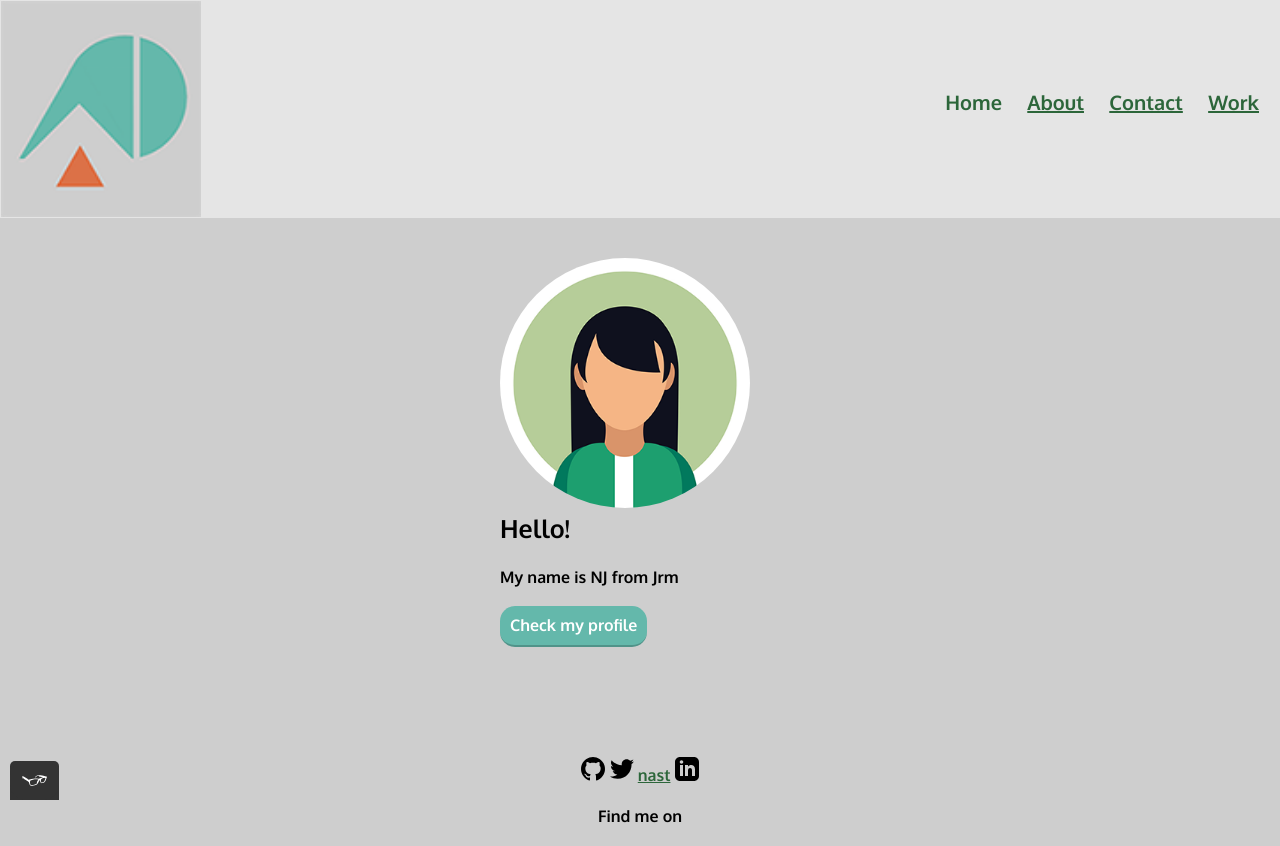
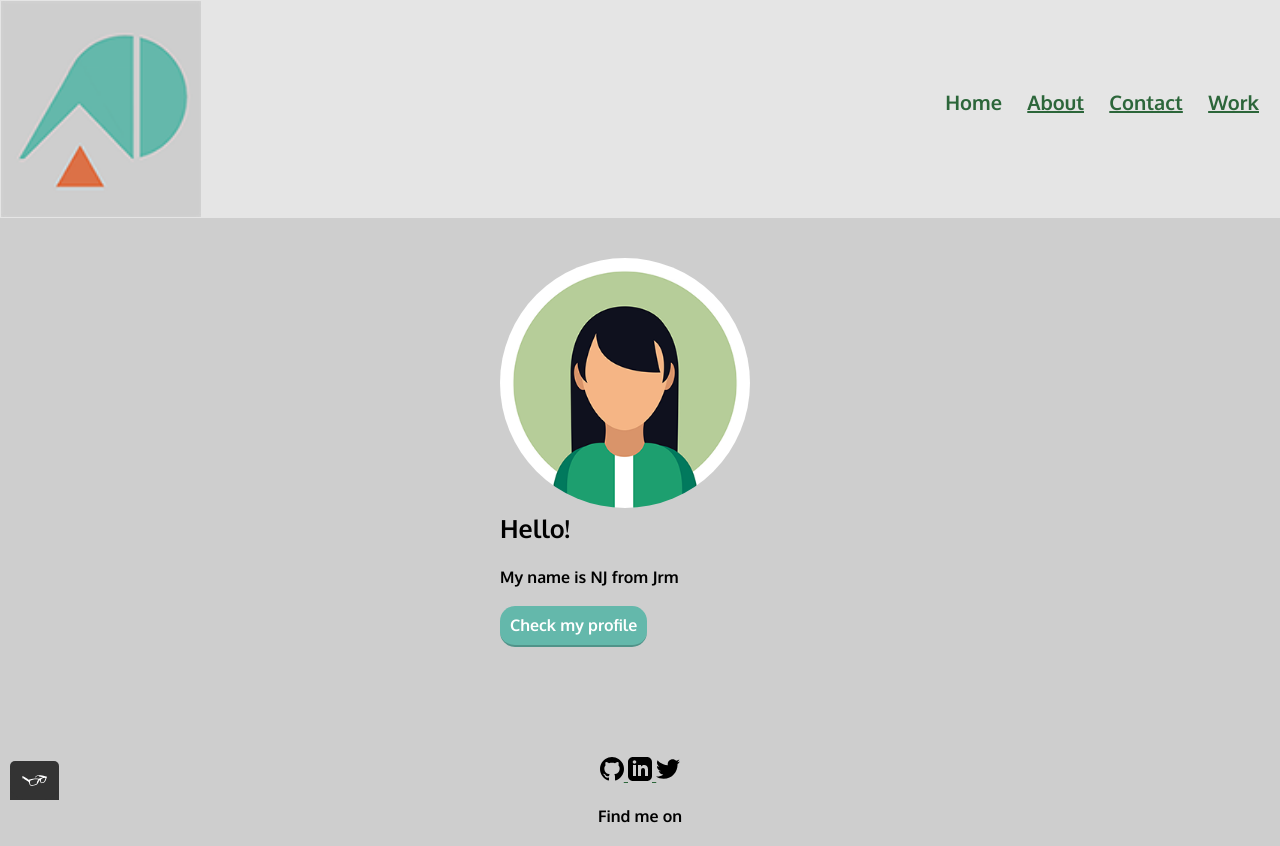
Before and after one commit to nastaranjenab/Portfolio-website, a plain HTML site: page Index.html in a window 1280 px wide. Drawn offline with nearby package versions, Linux system fonts and the light colour scheme; a web font is replaced by a local one.

Commit message:
Modify code

```diff
--- a/Index.html
+++ b/Index.html
@@ -47,10 +47,14 @@
  <footer class="page-footer">
         <p>Find me on</p>
         <div class="social-media">
-            <img src="img/github_icon.svg" alt="github">
-            <img src="img/twitter_icon.svg" alt="twitter">
-            <a href="https://www.linkedin.com" target="_blank" class="icon">nast</a>
-            <img src="img/linkedin_icon.svg" alt="linkedin">
+            <a href="https://github.com/nastaranjenab/Portfolio-website">
+                <img src="img/github_icon.svg" alt="github">
+            </a>
+        <a href="https://www.linkedin.com/in/nastaran-jenabali-68527245/">
+                <img src="img/linkedin_icon.svg" alt="linkedin">
+            </a>
+        <a href="https://www.linkedin.com/in/nastaran-jenabali-68527245/">
+                <img src="img/twitter_icon.svg" alt="twitter">
         </div>
 </footer>
     <script src="js/tota11y.min.js"></script>
```
Also changed, not shown: Work.html (+8 -3 lines), about.html (+7 -3 lines), contact.html (+8 -5 lines).
